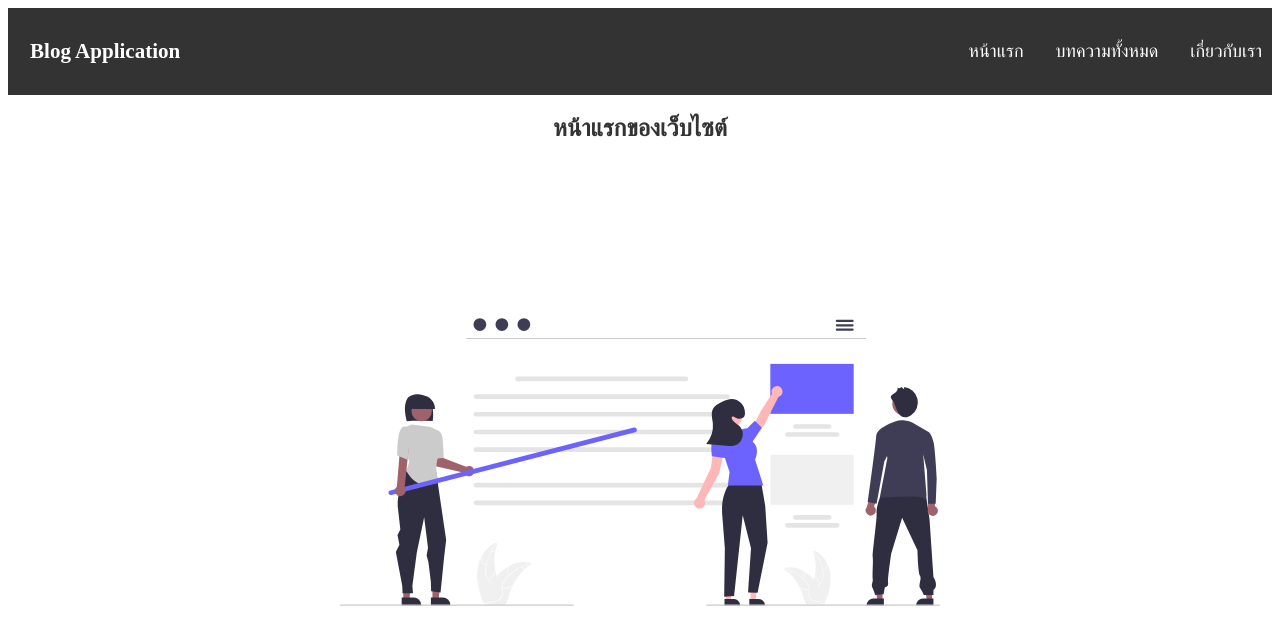
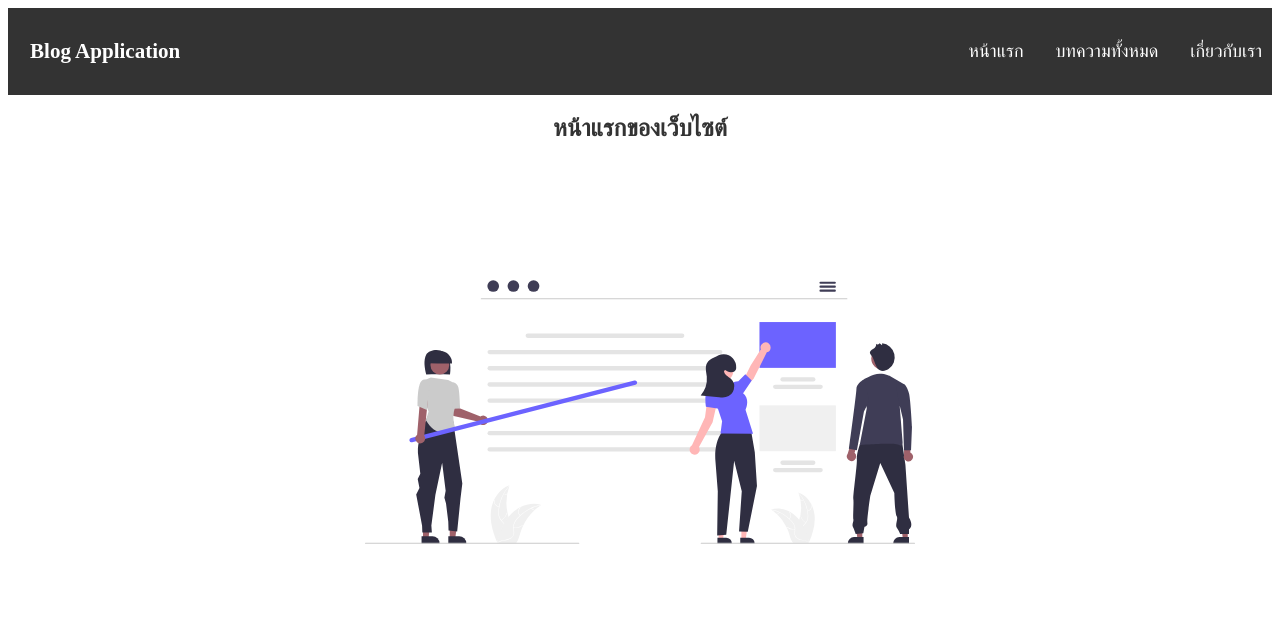
Before and after one commit to jayrboy/blog-app-react, a React (Create React App) app: page / in a window 1280 px wide. Shown: the top 644 px of the page. Built offline with nearby package versions, Linux system fonts and the light colour scheme.

Commit message:
Display Search Filter
Display Search Filter

```diff
--- a/src/components/Blogs.js
+++ b/src/components/Blogs.js
@@ -1,10 +1,17 @@
 import { Link } from "react-router-dom";
 import blogs from "../data/blogs";
 import "./Blogs.css";
-import { useState } from "react";
+import { useState, useEffect } from "react";
 
 export default function Blog() {
   const [search, setSearch] = useState("");
+  const [filterBlog, setFilterBlog] = useState([]);
+
+  useEffect(() => {
+    // กรองข้อมูลชื่อบทความ
+    const result = blogs.filter((item) => item.title.includes(search));
+    setFilterBlog(result);
+  }, [search]);
 
   return (
     <div className="blogs-container">
@@ -18,7 +25,7 @@ export default function Blog() {
         />
       </div>
       <article>
-        {blogs.map((item) => (
+        {filterBlog.map((item) => (
           <Link to={`/blog/${item.id}`} key={item.id}>
             <div className="card" key={item.id}>
               <h2>{item.title}</h2>
--- a/src/components/Details.js
+++ b/src/components/Details.js
@@ -26,8 +26,8 @@ export default function Details() {
       <img src={image} alt={title} className="blog-image" />
       <div className="blog-detail">
         <strong>ผู้เขียนบทความ: {author}</strong>
+        <p>{content}</p>
       </div>
-      <p>{content}</p>
     </div>
   );
 }
--- a/src/index.css
+++ b/src/index.css
@@ -11,6 +11,6 @@
 }
 
 img {
-  width: 600px;
-  height: 600px;
+  width: 550px;
+  height: 500px;
 }
```
